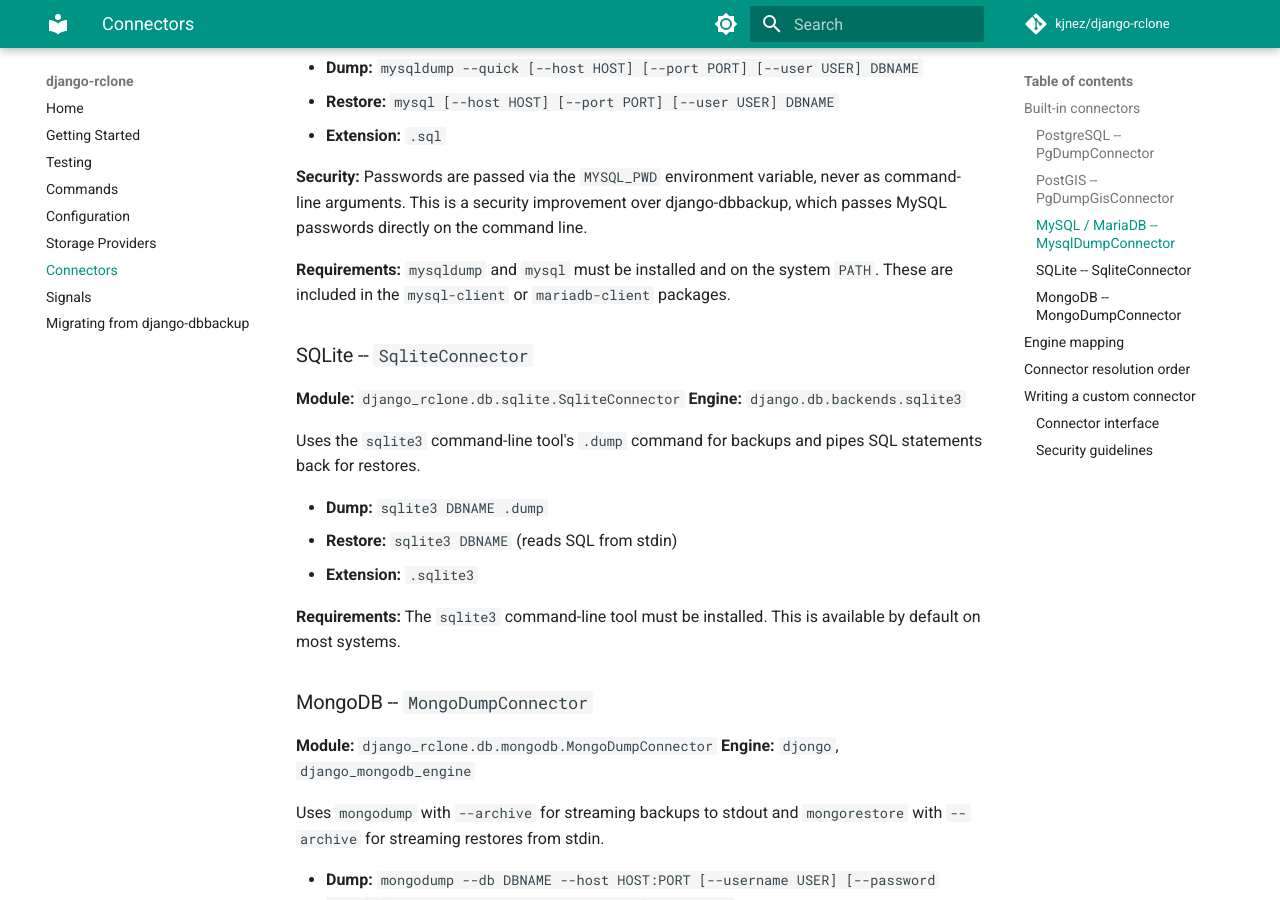
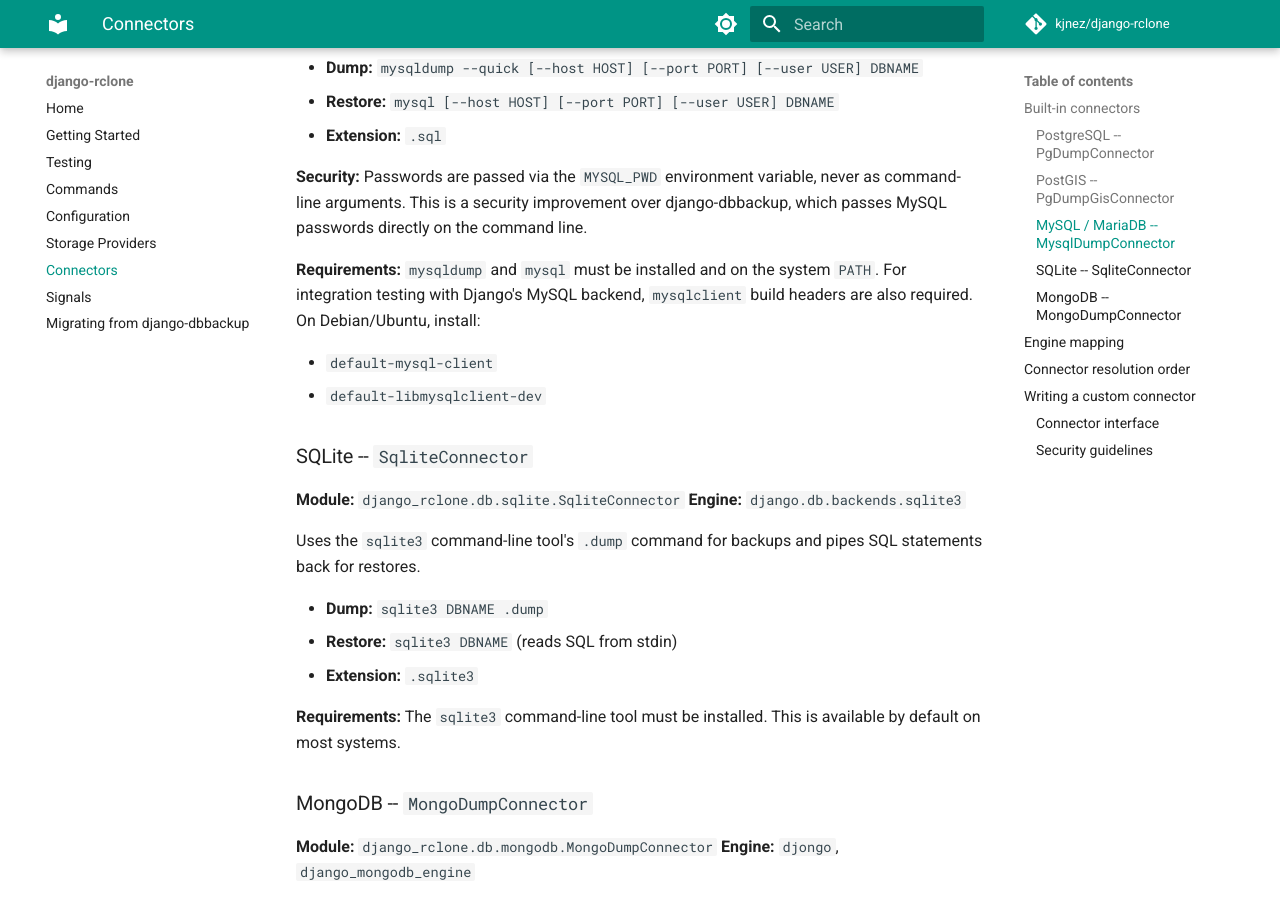
Before and after one commit to kjnez/django-rclone, an MkDocs documentation site: the page built from docs/connectors.md, in a window 1280 px wide and 900 px high, scrolled down 1654 px. Built offline with MkDocs 1.6.1 and Material for MkDocs 9.7.7, drawn with Linux system fonts in a browser that asks for light colours; comment, search, counter and statistics services are not loaded.

Commit message:
Update docs

```diff
--- a/docs/connectors.md
+++ b/docs/connectors.md
@@ -63,7 +63,12 @@
 
 **Security:** Passwords are passed via the `MYSQL_PWD` environment variable, never as command-line arguments. This is a security improvement over django-dbbackup, which passes MySQL passwords directly on the command line.
 
-**Requirements:** `mysqldump` and `mysql` must be installed and on the system `PATH`. These are included in the `mysql-client` or `mariadb-client` packages.
+**Requirements:** `mysqldump` and `mysql` must be installed and on the system `PATH`.
+For integration testing with Django's MySQL backend, `mysqlclient` build headers are also required.
+On Debian/Ubuntu, install:
+
+- `default-mysql-client`
+- `default-libmysqlclient-dev`
 
 ### SQLite -- `SqliteConnector`
 
```
Also changed, not shown: docs/testing.md (+7 -0 lines).
